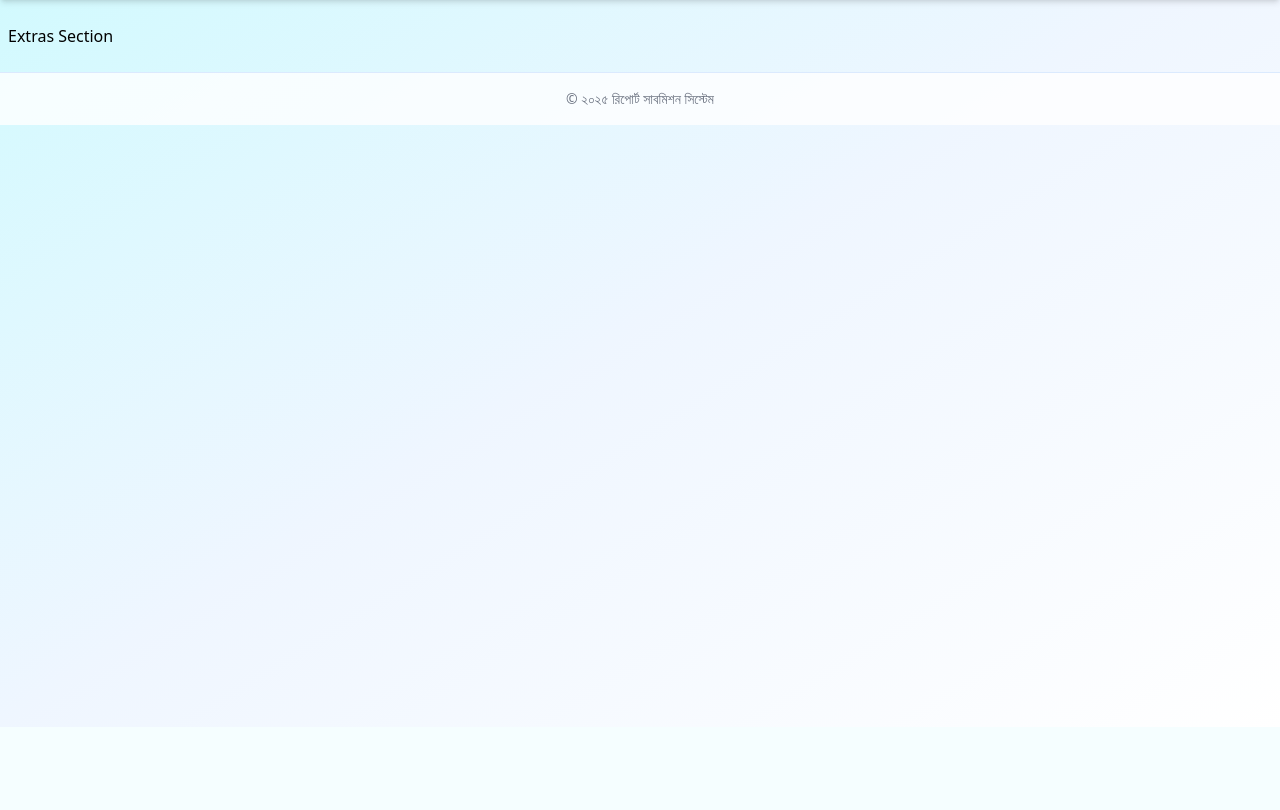
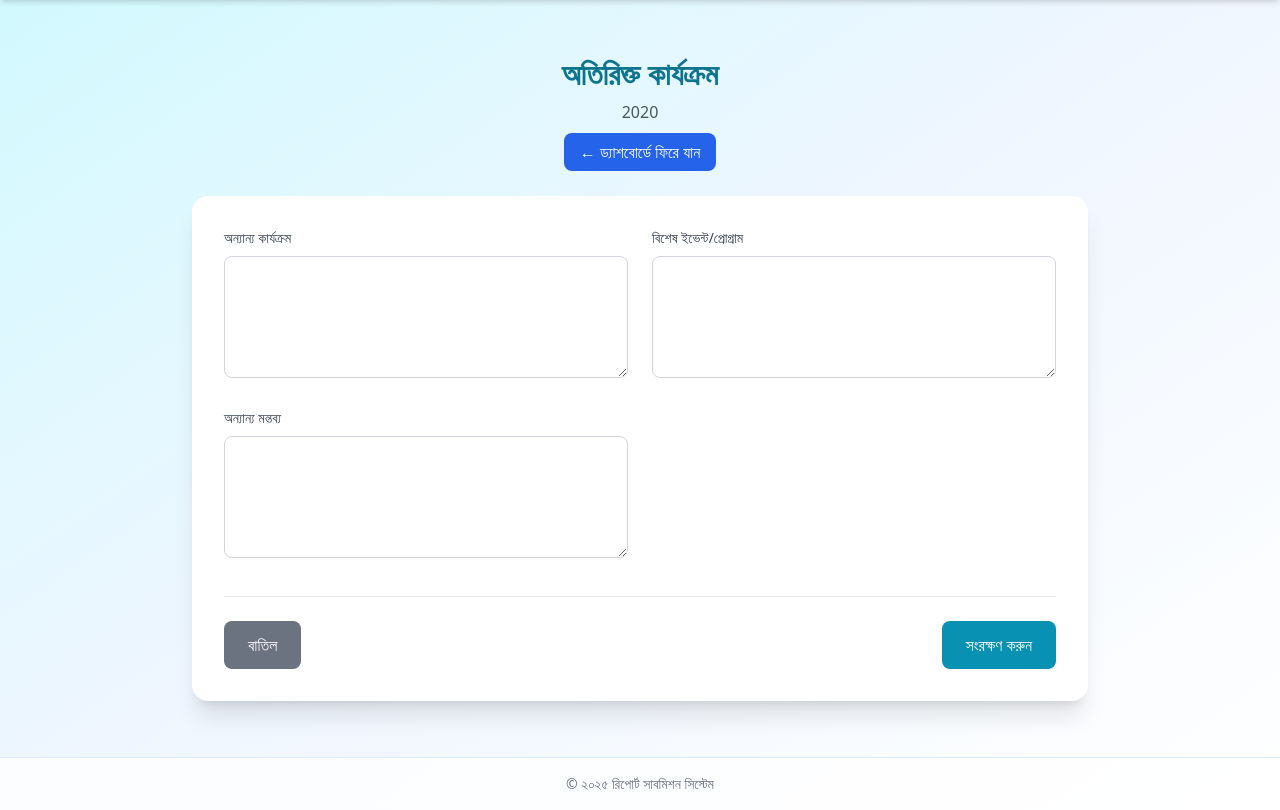
Before and after one commit to Jabir-A-H/report-submission, a Flask app: template templates/sections/extras.html in a window 1280 px wide. Shown: the part 73-883 px from the top of the page. Before the commit the page ends 649 px from the top, so only its background shows below. Run offline with Flask 3, Linux system fonts and the light colour scheme; tables that the repository leaves empty hold one stand-in row (values such as "Sample post"); the template is opened without the code that fills it: values that come from a table or form of the project are taken from there, most other values are stand-ins (such as "Sample title", 1, 10 or a date in 2020); some libraries are stand-ins or nearby versions.

Commit message:
Update extras.html

```diff
--- a/templates/sections/extras.html
+++ b/templates/sections/extras.html
@@ -1,5 +1,94 @@
-<!-- Placeholder for section: extras -->
 {% extends 'base.html' %} {% block content %}
-<h3>Extras Section</h3>
-<!-- Extras section form fields go here -->
+<div class="container mx-auto px-4 py-8">
+  <div class="text-center mb-8">
+    <h1 class="text-3xl font-bold text-cyan-700 mb-2">অতিরিক্ত কার্যক্রম</h1>
+    <p class="text-gray-600">{{ get_month_name(month|int) }} {{ year }}</p>
+    <div class="mt-4">
+      <a
+        href="/report_dashboard?month={{ month }}&year={{ year }}"
+        class="px-4 py-2 bg-blue-600 text-white rounded-lg hover:bg-blue-700 transition-colors"
+        >← ড্যাশবোর্ডে ফিরে যান</a
+      >
+    </div>
+  </div>
+  <div class="max-w-4xl mx-auto">
+    <div class="bg-white rounded-2xl shadow-xl p-8">
+      {% if error %}
+      <div
+        class="bg-red-100 border border-red-400 text-red-700 px-4 py-3 rounded mb-6"
+      >
+        {{ error }}
+      </div>
+      {% endif %} {% if success %}
+      <div
+        class="bg-green-100 border border-green-400 text-green-700 px-4 py-3 rounded mb-6"
+      >
+        {{ success }}
+      </div>
+      {% endif %}
+      <form method="post">
+        <div class="grid grid-cols-1 md:grid-cols-2 gap-6">
+          <div>
+            <label
+              for="extra_programs"
+              class="block text-sm font-medium text-gray-700 mb-2"
+              >অন্যান্য কার্যক্রম</label
+            >
+            <textarea
+              id="extra_programs"
+              name="extra_programs"
+              rows="4"
+              class="w-full p-3 border border-gray-300 rounded-lg focus:ring-2 focus:ring-cyan-500 focus:border-transparent"
+            >
+{{ report.extras.extra_programs if report.extras else '' }}</textarea
+            >
+          </div>
+          <div>
+            <label
+              for="special_events"
+              class="block text-sm font-medium text-gray-700 mb-2"
+              >বিশেষ ইভেন্ট/প্রোগ্রাম</label
+            >
+            <textarea
+              id="special_events"
+              name="special_events"
+              rows="4"
+              class="w-full p-3 border border-gray-300 rounded-lg focus:ring-2 focus:ring-cyan-500 focus:border-transparent"
+            >
+{{ report.extras.special_events if report.extras else '' }}</textarea
+            >
+          </div>
+          <div>
+            <label
+              for="other_notes"
+              class="block text-sm font-medium text-gray-700 mb-2"
+              >অন্যান্য মন্তব্য</label
+            >
+            <textarea
+              id="other_notes"
+              name="other_notes"
+              rows="4"
+              class="w-full p-3 border border-gray-300 rounded-lg focus:ring-2 focus:ring-cyan-500 focus:border-transparent"
+            >
+{{ report.extras.other_notes if report.extras else '' }}</textarea
+            >
+          </div>
+        </div>
+        <div class="flex justify-between mt-8 pt-6 border-t">
+          <a
+            href="/report_dashboard?month={{ month }}&year={{ year }}"
+            class="px-6 py-3 bg-gray-500 text-white rounded-lg hover:bg-gray-600 transition-colors"
+            >বাতিল</a
+          >
+          <button
+            type="submit"
+            class="px-6 py-3 bg-cyan-600 text-white rounded-lg hover:bg-cyan-700 transition-colors"
+          >
+            সংরক্ষণ করুন
+          </button>
+        </div>
+      </form>
+    </div>
+  </div>
+</div>
 {% endblock %}
```
